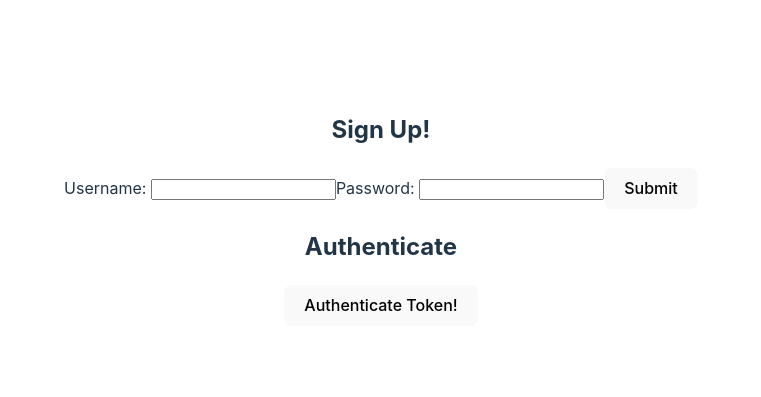
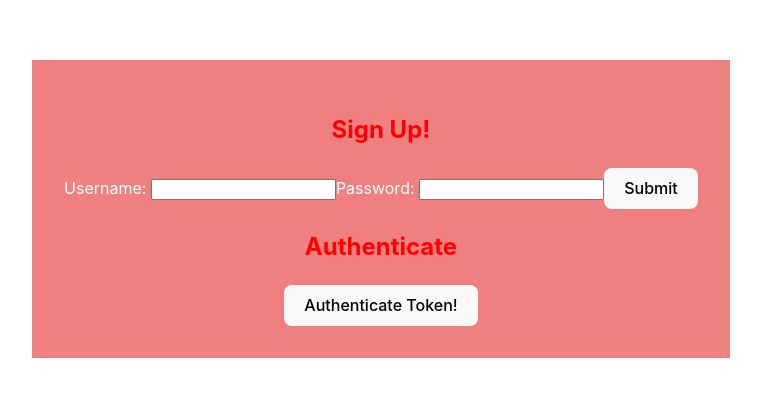
Before and after one commit to AmairT/Learning-React-Forms, a React (Vite) app: page / in a window 1280 px wide. Shown: the part 191-588 px from the top of the page, without its empty margins (259-1020 px from the left). Built offline with nearby package versions, Linux system fonts and the light colour scheme.

Commit message:
added min and max password length

```diff
--- a/src/App.css
+++ b/src/App.css
@@ -3,6 +3,8 @@
   margin: 0 auto;
   padding: 2rem;
   text-align: center;
+  background-color: lightcoral;
+  color: white;
 }
 
 .logo {
@@ -18,9 +20,6 @@
   filter: drop-shadow(0 0 2em #61dafbaa);
 }
 
-.button:hover {
-  border-radius: red;
-}
 @keyframes logo-spin {
   from {
     transform: rotate(0deg);
--- a/src/components/Authenticate.jsx
+++ b/src/components/Authenticate.jsx
@@ -22,7 +22,7 @@ export default function Authenticate({token}) {
     }
     return (
         <div>
-        <h2>Authenticate</h2>
+        <h2 style={{color: 'red'}}>Authenticate</h2>
         {successMessage && <p>{successMessage}</p>}
         {error && <p>{error}</p>}
         <button onClick={handleClick}>Authenticate Token!</button>
--- a/src/components/SignUpForm.jsx
+++ b/src/components/SignUpForm.jsx
@@ -25,7 +25,7 @@ export default function SignUpForm({setToken}) {
 
     return (
         <>
-        <h2>Sign Up!</h2>
+        <h2 style={{color:'red'}}>Sign Up!</h2>
             {error && <p>{error}</p>}
             <form onSubmit={handleSubmit}>
                 <label>
@@ -35,7 +35,7 @@ export default function SignUpForm({setToken}) {
 
                 <label>
                     Password: {' '}
-                    <input type='password' value={password} onChange={(e) => setPassword(e.target.value)} />
+                    <input type='password' minLength={3} maxLength={8} value={password} onChange={(e) => setPassword(e.target.value)} />
                 </label>
 
                 <button>Submit</button>
```
